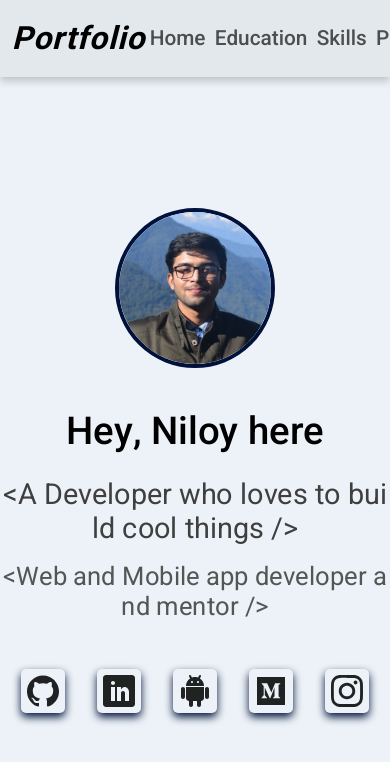
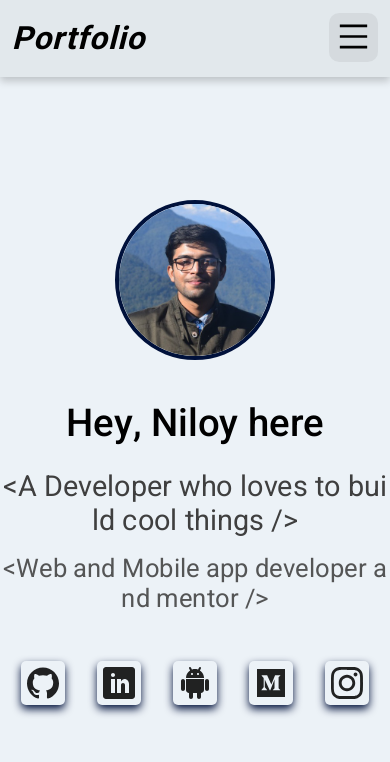
Before and after one commit to niloysikdar/React-Portfolio, a React (Create React App) app: page / in a window 390 px wide. Shown: the top 762 px of the page. Built offline with nearby package versions, Linux system fonts and the light colour scheme.

Commit message:
Fixed Navbar for small screens

```diff
--- a/src/components/Navbar/LinksData.ts
+++ b/src/components/Navbar/LinksData.ts
@@ -5,6 +5,10 @@ export const LinksData = [
   },
   {
     title: "Education",
+    linkTo: "/education",
+  },
+  {
+    title: "Experience",
     linkTo: "/education",
   },
   {
--- a/src/components/Navbar/Navbar.tsx
+++ b/src/components/Navbar/Navbar.tsx
@@ -1,20 +1,73 @@
+import { useState } from "react";
+
 import { Link } from "react-router-dom";
 
 import { LinksData } from "./LinksData";
 import styles from "./navbar.module.scss";
 
+import { AiOutlineMenu, AiOutlineClose } from "react-icons/ai";
+
 const Navbar = () => {
+  const [isMenuOpen, setIsmenuOpen] = useState(false);
+
+  const handleMobileMenuToggle = () => {
+    setIsmenuOpen(!isMenuOpen);
+  };
+
   return (
-    <div className={styles.navbar}>
-      <h2 className={styles.logo}>Portfolio</h2>
-      <div className={styles.items}>
+    <>
+      <div className={styles.navbar}>
+        <h2 className={styles.logo}>Portfolio</h2>
+        <div className={styles.desktopitems}>
+          {LinksData.map((link) => (
+            <Link to={link.linkTo} key={link.title} className={styles.link}>
+              {link.title}
+            </Link>
+          ))}
+        </div>
+        <div className={styles.mobileview}>
+          <div
+            className={
+              isMenuOpen
+                ? `${styles.mobilemenu} ${styles.active}`
+                : styles.mobilemenu
+            }
+            onClick={handleMobileMenuToggle}
+          >
+            <AiOutlineMenu size={35} />
+          </div>
+
+          <div
+            className={
+              !isMenuOpen
+                ? `${styles.mobilemenu} ${styles.active}`
+                : styles.mobilemenu
+            }
+            onClick={handleMobileMenuToggle}
+          >
+            <AiOutlineClose size={35} />
+          </div>
+        </div>
+      </div>
+      <div
+        className={
+          isMenuOpen
+            ? `${styles.mobileMenuModal} ${styles.active}`
+            : styles.mobileMenuModal
+        }
+      >
         {LinksData.map((link) => (
-          <Link to={link.linkTo} key={link.linkTo} className={styles.link}>
+          <Link
+            to={link.linkTo}
+            key={link.title}
+            className={styles.mobileLinks}
+            onClick={handleMobileMenuToggle}
+          >
             {link.title}
           </Link>
         ))}
       </div>
-    </div>
+    </>
   );
 };
 
--- a/src/components/Navbar/navbar.module.scss
+++ b/src/components/Navbar/navbar.module.scss
@@ -11,7 +11,7 @@
   // background-color: #dbecff;
   background: #e2e8ec;
   box-shadow: 0 4px 8px 0 rgba(0, 0, 0, 0.2);
-  z-index: 1;
+  z-index: 10;
   display: flex;
   justify-content: space-between;
   align-items: center;
@@ -23,7 +23,7 @@
     letter-spacing: 0.2vw;
   }
 
-  .items {
+  .desktopitems {
     .link {
       text-decoration: none;
       padding: 0.5vw 0.7vw;
@@ -42,4 +42,70 @@
       }
     }
   }
+
+  .mobileview {
+    .mobilemenu {
+      position: absolute;
+      right: 3vw;
+      top: 12.9px;
+      background-color: rgba(0, 0, 0, 0.06);
+      padding: 6px 7px 4px 7px;
+      border-radius: 10px;
+      cursor: pointer;
+      transform: scale(1);
+      transition: 0.4s all ease-in-out;
+
+      &:hover {
+        background-color: rgba(0, 0, 0, 0.08);
+      }
+    }
+
+    .active {
+      transform: scale(0);
+      transition: 0.4s all ease-in-out;
+    }
+  }
 }
+
+.mobileMenuModal {
+  position: fixed;
+  background-color: #3c83f3;
+  left: 0;
+  top: 0;
+  width: 100%;
+  min-height: 100vh;
+  z-index: 5;
+  transform: translateY(-100%);
+  transition: 0.4s all ease-in-out;
+
+  padding: calc(#{$navbarheight} + 3rem) 0 3rem 0;
+  display: flex;
+  flex-direction: column;
+  justify-content: space-around;
+  align-items: center;
+
+  .mobileLinks {
+    text-decoration: none;
+    padding: 10px;
+    color: $lightbackground;
+    color: #fff;
+    font-size: 1.5rem;
+  }
+}
+
+.active {
+  transform: translateY(0);
+  transition: 0.4s all ease-in-out;
+}
+
+@media (max-width: 850px) {
+  .desktopitems {
+    display: none;
+  }
+}
+
+@media (min-width: 850px) {
+  .mobileview {
+    display: none;
+  }
+}
--- a/src/pages/Home/home.module.scss
+++ b/src/pages/Home/home.module.scss
@@ -49,7 +49,7 @@
 
 .home {
   min-height: 100vh;
-  padding: calc(#{$navbarheight} + 2rem) 0 2rem 0;
+  padding: calc(#{$navbarheight} + 1rem) 0 2rem 0;
   background-color: $lightbackground;
   display: flex;
   flex-direction: column;
```
